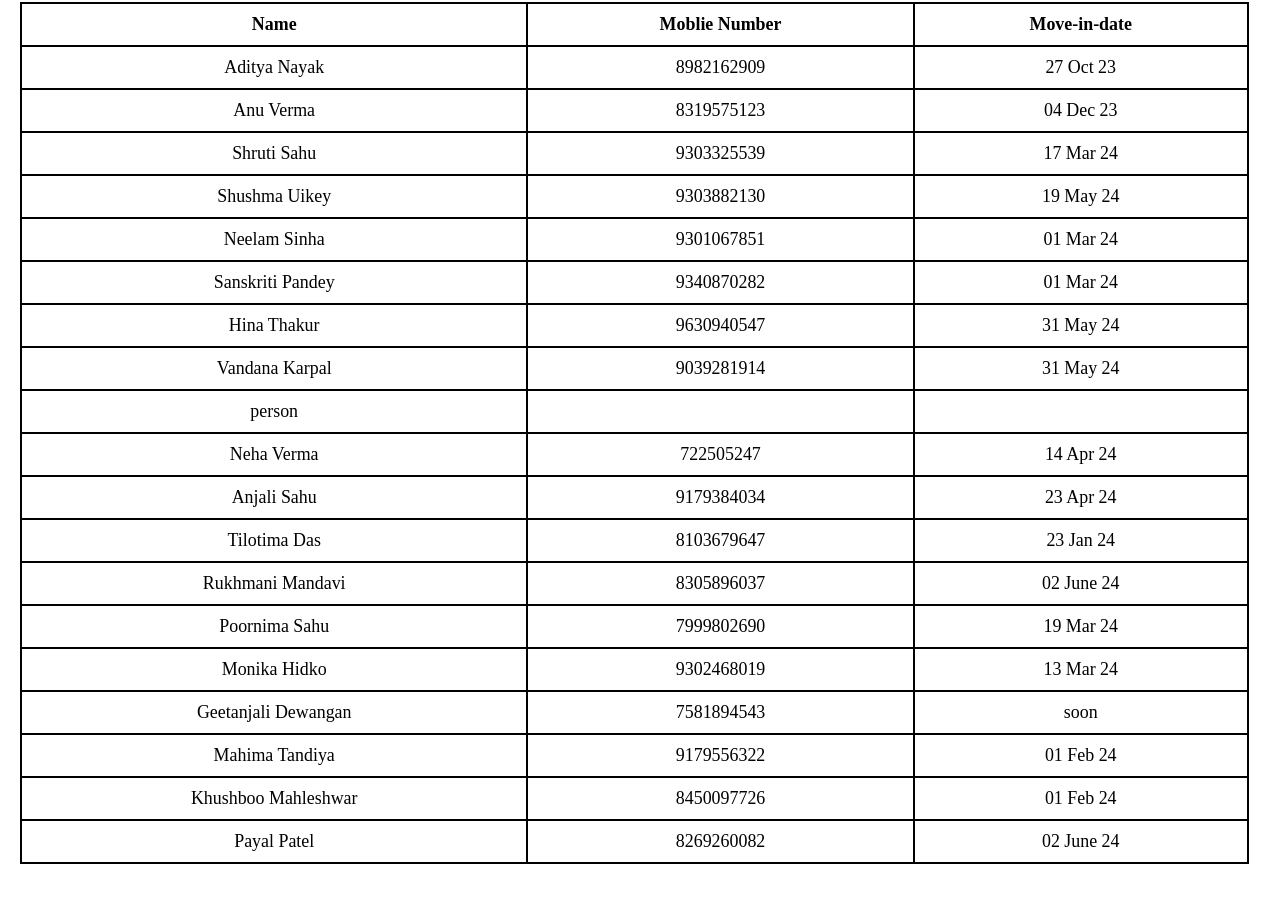
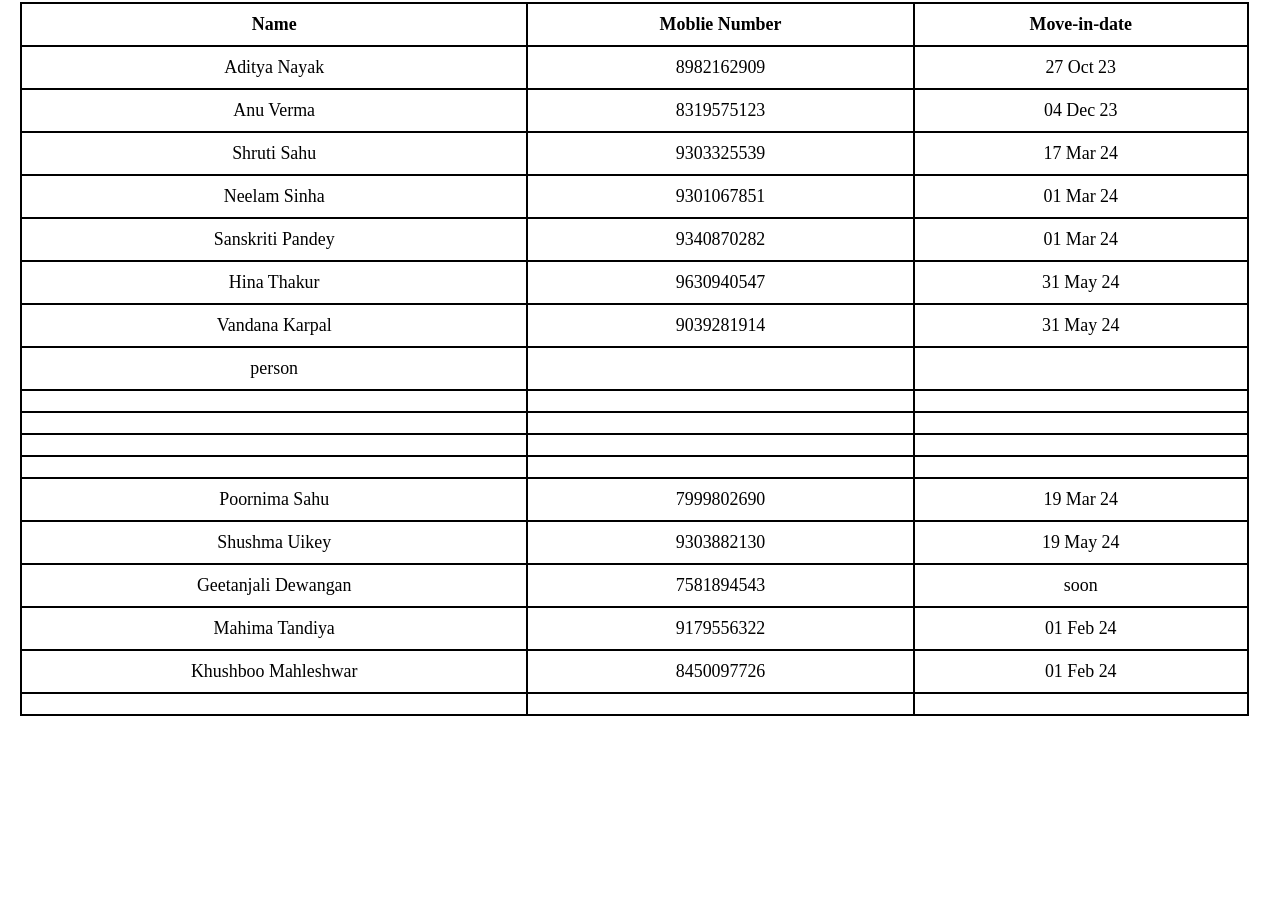
Before and after one commit to by-matrix/House-85, a plain HTML site: page index.html in a window 1280 px wide. Shown: the part 1379-2282 px from the top of the page. Drawn offline with Linux system fonts and the light colour scheme.

Commit message:
remove and add people in index.html

```diff
--- a/index.html
+++ b/index.html
@@ -72,11 +72,6 @@
                 <td>17 Mar 24</td>
             </tr>
             <tr>
-                <td>Shushma Uikey</td>
-                <td>9303882130</td>
-                <td>19 May 24</td>
-            </tr>
-            <tr>
                 <td>Neelam Sinha</td>
                 <td>9301067851</td>
                 <td>01 Mar 24</td>
@@ -102,24 +97,24 @@
                 <td></td>
             </tr>
             <tr>
-                <td>Neha Verma</td>
-                <td>722505247</td>
-                <td>14 Apr 24</td>
+                <td></td>
+                <td></td>
+                <td></td>
             </tr>
             <tr>
-                <td>Anjali Sahu</td>
-                <td>9179384034</td>
-                <td>23 Apr 24</td>
+                <td></td>
+                <td></td>
+                <td></td>
             </tr>
             <tr>
-                <td>Tilotima Das</td>
-                <td>8103679647</td>
-                <td>23 Jan 24</td>
+                <td></td>
+                <td></td>
+                <td></td>
             </tr>
             <tr>
-                <td>Rukhmani Mandavi</td>
-                <td>8305896037</td>
-                <td>02 June 24</td>
+                <td></td>
+                <td></td>
+                <td></td>
             </tr>
             <tr>
                 <td>Poornima Sahu</td>
@@ -127,9 +122,9 @@
                 <td>19 Mar 24</td>
             </tr>
             <tr>
-                <td>Monika Hidko</td>
-                <td>9302468019</td>
-                <td>13 Mar 24</td>
+                <td>Shushma Uikey</td>
+                <td>9303882130</td>
+                <td>19 May 24</td>
             </tr>
             <tr>
                 <td>Geetanjali Dewangan</td>
@@ -147,9 +142,9 @@
                 <td>01 Feb 24</td>
             </tr>
             <tr>
-                <td>Payal Patel</td>
-                <td>8269260082</td>
-                <td>02 June 24</td>
+                <td></td>
+                <td></td>
+                <td></td>
             </tr>
         </table>
         <div class="groundpdf">
```
